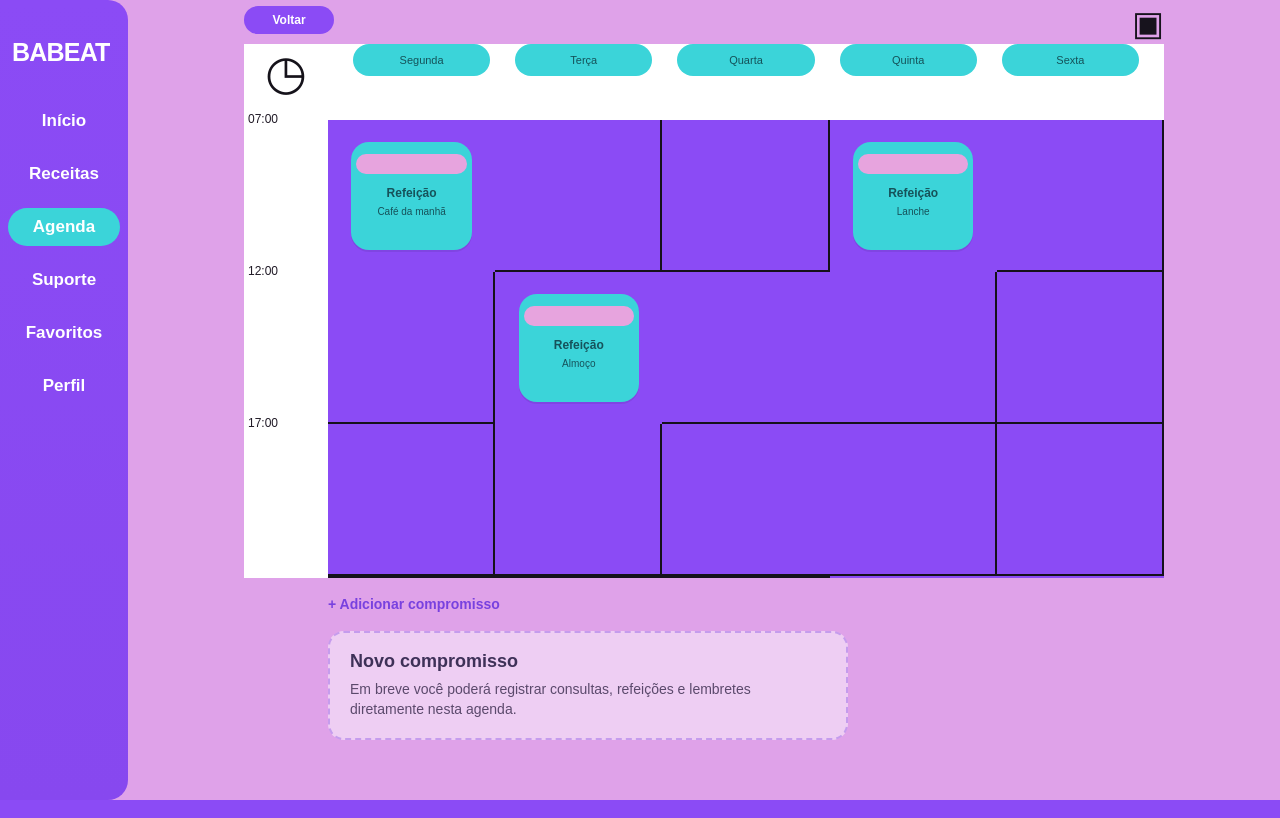
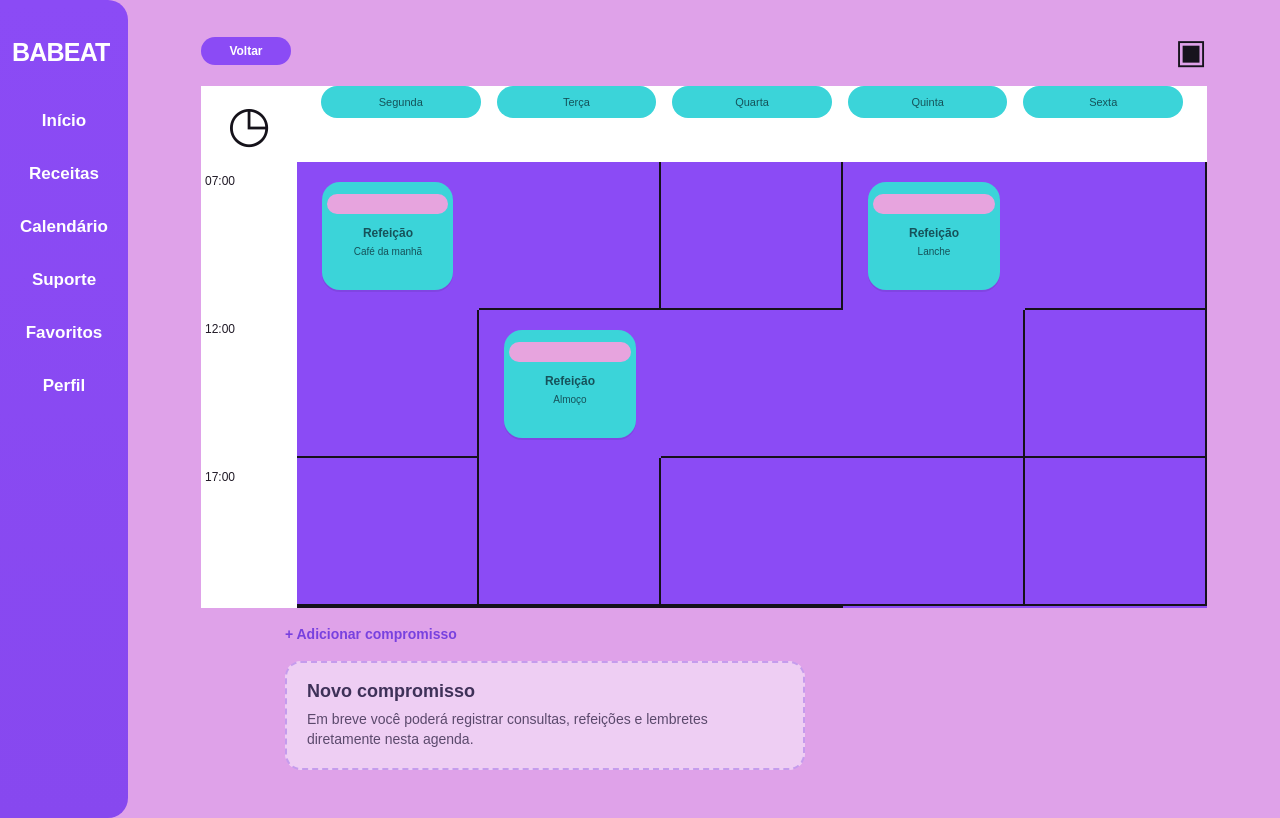
Before and after one commit to davidnrmg-wq/Babeat, a Django app: page /agenda/ in a window 1280 px wide. Run offline with Django 4.2, Linux system fonts and the light colour scheme.

Commit message:
Ajusta calendario e posiciona agenda

```diff
--- a/bebeat projeto/app/static/app/css/style.css
+++ b/bebeat projeto/app/static/app/css/style.css
@@ -29,41 +29,41 @@ h1 { margin-bottom: 0; font-size: clamp(30px, 4vw, 48px); }
 .profile-link { border-radius: 22px; padding: 11px 18px; background: var(--purple); color: #fff; font-weight: 700; }
 .theme-button, .agenda-button { display: inline-flex; align-items: center; justify-content: center; border: 0; border-radius: 24px; padding: 12px 22px; background: var(--purple); color: #fff; font-weight: 800; }
 
-.calendar-page { max-width: 780px; margin: 0 auto; }
+.calendar-page { max-width: 1000px; margin: 0 auto; }
 .calendar-header { align-items: center; margin-bottom: 24px; }
 .calendar-header h1 { font-size: clamp(32px, 4vw, 46px); }
 .agenda-button { min-width: 85px; background: var(--purple); box-shadow: 0 5px 0 rgba(100, 47, 191, .12); }
-.calendar-board { position: relative; max-width: 540px; margin: 20px auto 0; padding: 15px 14px 20px; background: #fbfaf8; border: 3px solid #b77be9; box-shadow: 0 5px 0 rgba(87, 55, 120, .08); }
+.calendar-board { position: relative; width: min(100%, 760px); max-width: 760px; margin: 20px auto 0; padding: 22px 20px 28px; background: #fbfaf8; border: 3px solid #b77be9; box-shadow: 0 5px 0 rgba(87, 55, 120, .08); }
 .calendar-month-row { display: flex; align-items: flex-start; justify-content: space-between; padding: 0 0 10px 2px; }
 .month-title { color: #4a4b65; font-size: 29px; line-height: .95; font-weight: 900; letter-spacing: -.7px; }
 .month-title span { display: inline-block; margin-left: 3px; color: #606078; font-size: 11px; line-height: .78; vertical-align: top; letter-spacing: 0; }
 .month-title strong { font-size: 15px; }
 .weekdays, .calendar-grid { display: grid; grid-template-columns: repeat(7, 1fr); }
-.weekdays { color: #78777d; font-size: 7px; text-align: center; text-transform: capitalize; }
+.weekdays { color: #78777d; font-size: 10px; text-align: center; text-transform: capitalize; }
 .weekdays span { padding: 4px 0 6px; }
 .calendar-grid { border-top: 1px solid var(--line); border-left: 1px solid var(--line); }
-.calendar-day { min-height: 39px; padding: 5px 5px; border-right: 1px solid var(--line); border-bottom: 1px solid var(--line); color: #6e6b73; font-size: 8px; }
+.calendar-day { min-height: 62px; padding: 8px 7px; border-right: 1px solid var(--line); border-bottom: 1px solid var(--line); color: #6e6b73; font-size: 11px; }
 .calendar-day span { display: block; }
 .calendar-day.is-empty { background: #f7f6f4; }
 .month-decoration { position: absolute; width: 36px; height: 19px; background: #a990dd; opacity: .8; }
 .month-decoration-top { top: 0; right: 20px; clip-path: polygon(0 0, 100% 0, 64% 55%, 100% 100%, 73% 100%, 47% 64%, 25% 100%, 0 100%, 34% 53%); }
 .month-decoration-bottom { left: 12px; bottom: 0; transform: rotate(180deg); clip-path: polygon(0 0, 100% 0, 64% 55%, 100% 100%, 73% 100%, 47% 64%, 25% 100%, 0 100%, 34% 53%); }
-.calendar-hint { max-width: 540px; margin: 20px auto 0; color: #59466c; font-size: 14px; text-align: center; }
+.calendar-hint { max-width: 760px; margin: 20px auto 0; color: #59466c; font-size: 14px; text-align: center; }
 .calendar-hint a { color: var(--purple-dark); font-weight: 800; }
 
-.agenda-page { max-width: 920px; margin: 0 auto; }
-.agenda-topbar { display: flex; align-items: flex-start; justify-content: space-between; margin: -28px 0 4px; }
+.agenda-page { width: 100%; max-width: 1080px; margin: 0 auto; }
+.agenda-topbar { display: flex; align-items: center; justify-content: space-between; margin: 0 0 18px; }
 .back-button { min-width: 90px; padding: 7px 18px; border-radius: 20px; background: var(--purple); color: #fff; font-size: 12px; font-weight: 800; text-align: center; }
 .agenda-calendar-icon { color: #17131d; font-size: 34px; line-height: 1; }
 .sr-only { position: absolute; width: 1px; height: 1px; padding: 0; margin: -1px; overflow: hidden; clip: rect(0, 0, 0, 0); white-space: nowrap; border: 0; }
-.agenda-board { display: flex; width: 100%; min-height: 470px; }
-.agenda-time-column { position: relative; width: 84px; flex: 0 0 84px; padding-top: 48px; background: #fff; }
-.clock-icon { display: block; margin: -43px auto 15px; color: #15121a; font-size: 48px; line-height: 1; text-align: center; }
-.time-label { display: block; height: 152px; padding: 0 4px; color: #211b27; font-size: 12px; white-space: nowrap; }
+.agenda-board { display: flex; width: 100%; min-height: 520px; background: #fff; }
+.agenda-time-column { width: 96px; flex: 0 0 96px; background: #fff; }
+.clock-icon { display: grid; height: 76px; place-items: center; color: #15121a; font-size: 50px; line-height: 1; }
+.time-label { display: flex; height: 148px; align-items: flex-start; padding: 12px 4px 0; color: #211b27; font-size: 12px; white-space: nowrap; }
 .agenda-schedule { min-width: 0; flex: 1; }
-.agenda-days { display: grid; grid-template-columns: repeat(5, minmax(72px, 1fr)); gap: 25px; height: 76px; padding: 0 25px 14px; align-items: start; background: #fff; }
-.day-pill { display: flex; align-items: center; justify-content: center; height: 32px; margin-top: 0; border-radius: 20px; background: var(--turquoise); color: #15535a; font-size: 11px; }
-.agenda-grid { position: relative; display: grid; grid-template-columns: repeat(5, minmax(72px, 1fr)); grid-template-rows: repeat(3, 152px); background: var(--purple); overflow: hidden; }
+.agenda-days { display: grid; grid-template-columns: repeat(5, minmax(72px, 1fr)); height: 76px; padding: 0 16px 14px; align-items: start; background: #fff; }
+.day-pill { display: flex; align-items: center; justify-content: center; height: 32px; margin: 0 8px; border-radius: 20px; background: var(--turquoise); color: #15535a; font-size: 11px; }
+.agenda-grid { position: relative; display: grid; grid-template-columns: repeat(5, minmax(72px, 1fr)); grid-template-rows: repeat(3, 148px); background: var(--purple); overflow: hidden; }
 .agenda-cell { border-right: 2px solid #15111b; border-bottom: 2px solid #15111b; }
 .agenda-cell:nth-child(5n) { border-right: 0; }
 .agenda-event { z-index: 2; align-self: center; justify-self: center; width: 72%; min-height: 108px; padding: 13px 8px; border-radius: 18px; background: var(--turquoise); color: #16525a; box-shadow: 0 2px 0 rgba(0,0,0,.08); text-align: center; }
@@ -123,7 +123,7 @@ h1 { margin-bottom: 0; font-size: clamp(30px, 4vw, 48px); }
     .calendar-board { padding-left: 7px; padding-right: 7px; }
     .calendar-day { min-height: 35px; padding: 4px 3px; }
     .agenda-page { margin: 0 -10px; overflow-x: auto; }
-    .agenda-topbar { margin: -20px 10px 4px; }
+    .agenda-topbar { margin: 0 10px 18px; }
     .agenda-board { min-width: 620px; }
     .agenda-add-link { margin-left: 84px; }
     .agenda-form-placeholder { margin-left: 84px; }
--- a/bebeat projeto/app/templates/app/dashboard_base.html
+++ b/bebeat projeto/app/templates/app/dashboard_base.html
@@ -13,7 +13,7 @@
         <nav class="side-nav" aria-label="Navegação principal">
             <a class="{% if active_page == 'inicio' %}active{% endif %}" href="{% url 'index' %}">Início</a>
             <a class="{% if active_page == 'receitas' %}active{% endif %}" href="{% url 'receitas' %}">Receitas</a>
-            <a class="{% if active_page == 'agenda' %}active{% endif %}" href="{% url 'agenda' %}">Agenda</a>
+            <a class="{% if active_page == 'calendario' %}active{% endif %}" href="{% url 'calendario' %}">Calendário</a>
             <a class="{% if active_page == 'suporte' %}active{% endif %}" href="{% url 'suporte' %}">Suporte</a>
             <a class="{% if active_page == 'favoritos' %}active{% endif %}" href="{% url 'favoritos' %}">Favoritos</a>
             <a href="{% url 'entrar' %}">Perfil</a>
--- a/bebeat projeto/app/tests.py
+++ b/bebeat projeto/app/tests.py
@@ -69,6 +69,8 @@ class NavigationViewTests(SimpleTestCase):
             with self.subTest(url_name=url_name):
                 self.assertContains(response, reverse(url_name))
 
+        self.assertContains(response, '>Calendário<')
+
 
 class DesignedPagesTests(SimpleTestCase):
     """Verifica as telas criadas a partir das referências visuais."""
```
